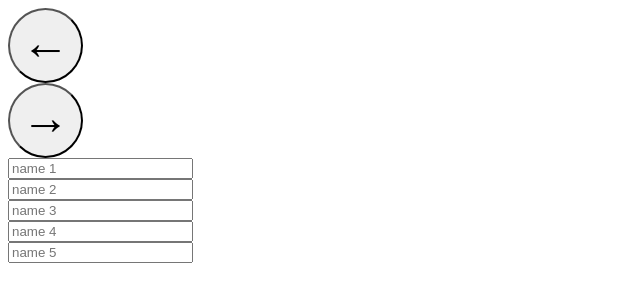
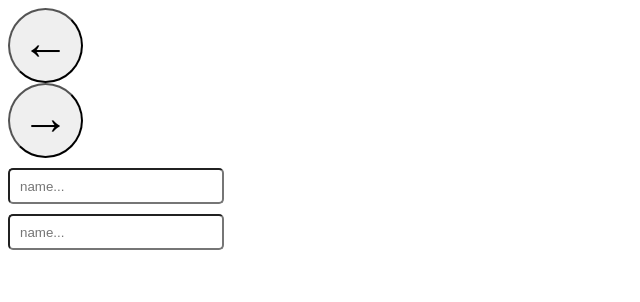
Before and after one commit to ZaneMeroff/team_gen, a Vue app: page /enterNames in a window 1280 px wide. Shown: the top 302 px of the page, without its empty margins (0-640 px from the left). Built offline with nearby package versions, Linux system fonts and the light colour scheme.

Commit message:
Add NameInput to EnterNames template

```diff
--- a/src/views/EnterNames.vue
+++ b/src/views/EnterNames.vue
@@ -9,11 +9,7 @@
       <ArrowBtn :arrowDirection="'right'"/>
     </router-link>
 
-    <input style="display:block" placeholder="name 1"/>
-    <input style="display:block" placeholder="name 2"/>
-    <input style="display:block" placeholder="name 3"/>
-    <input style="display:block" placeholder="name 4"/>
-    <input style="display:block" placeholder="name 5"/>
+    <NameInput v-for="player in playerNum"/>
 
   </div>
 </template>
@@ -22,11 +18,19 @@
   // need spec with snapshot
 
   import ArrowBtn from "../components/ArrowBtn"
+  import NameInput from "../components/NameInput"
 
   export default {
     name: "EnterNames",
     components: {
       ArrowBtn,
+      NameInput,
+    },
+    computed: {
+
+      playerNum() {
+        return this.$store.state.playerNum
+      },
     },
   }
 </script>
```
